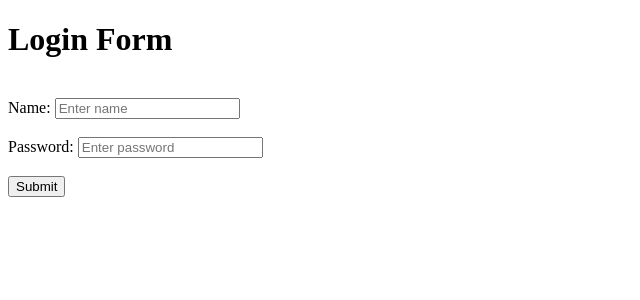
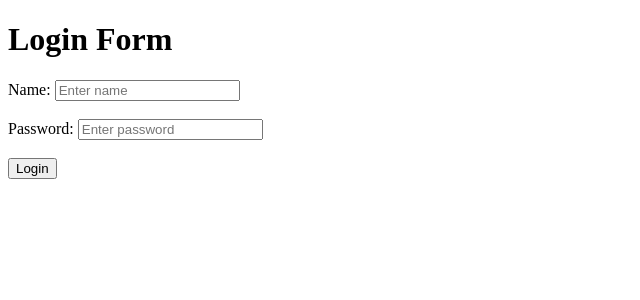
Before and after one commit to rumpapl/react-documentation-implimentation, a React (Create React App) app in the folder react_doc_imp_app/: page / in a window 1280 px wide. Shown: the top 300 px of the page, without its empty margins (0-640 px from the left). Built offline with nearby package versions, Linux system fonts and the light colour scheme; the HTML template or start-up script is replaced by a standard one.

Commit message:
Created login form without using <form> tag

```diff
--- a/react_doc_imp_app/src/react_form/Form.js
+++ b/react_doc_imp_app/src/react_form/Form.js
@@ -25,10 +25,10 @@ const Form = () => {
     return (
         <div>
             <h1>Login Form</h1>
-            <span>{name}</span>
+            {/* <span>{name}</span>
             <br/>
-            <span>{password}</span>
-            <form onSubmit={handleSubmit}>
+            <span>{password}</span> */}
+            <div>
                 <label>
                     Name: <input type='text' value={name || ''} placeholder='Enter name' onChange={handleChangeName} />
                 </label>
@@ -39,8 +39,8 @@ const Form = () => {
                 </label>
                 <br />
                 <br />
-                <input type='submit' value="Submit"/>
-            </form>
+                <button onClick={handleSubmit}>Login</button>
+                </div>
         </div>
     )
 }
```
